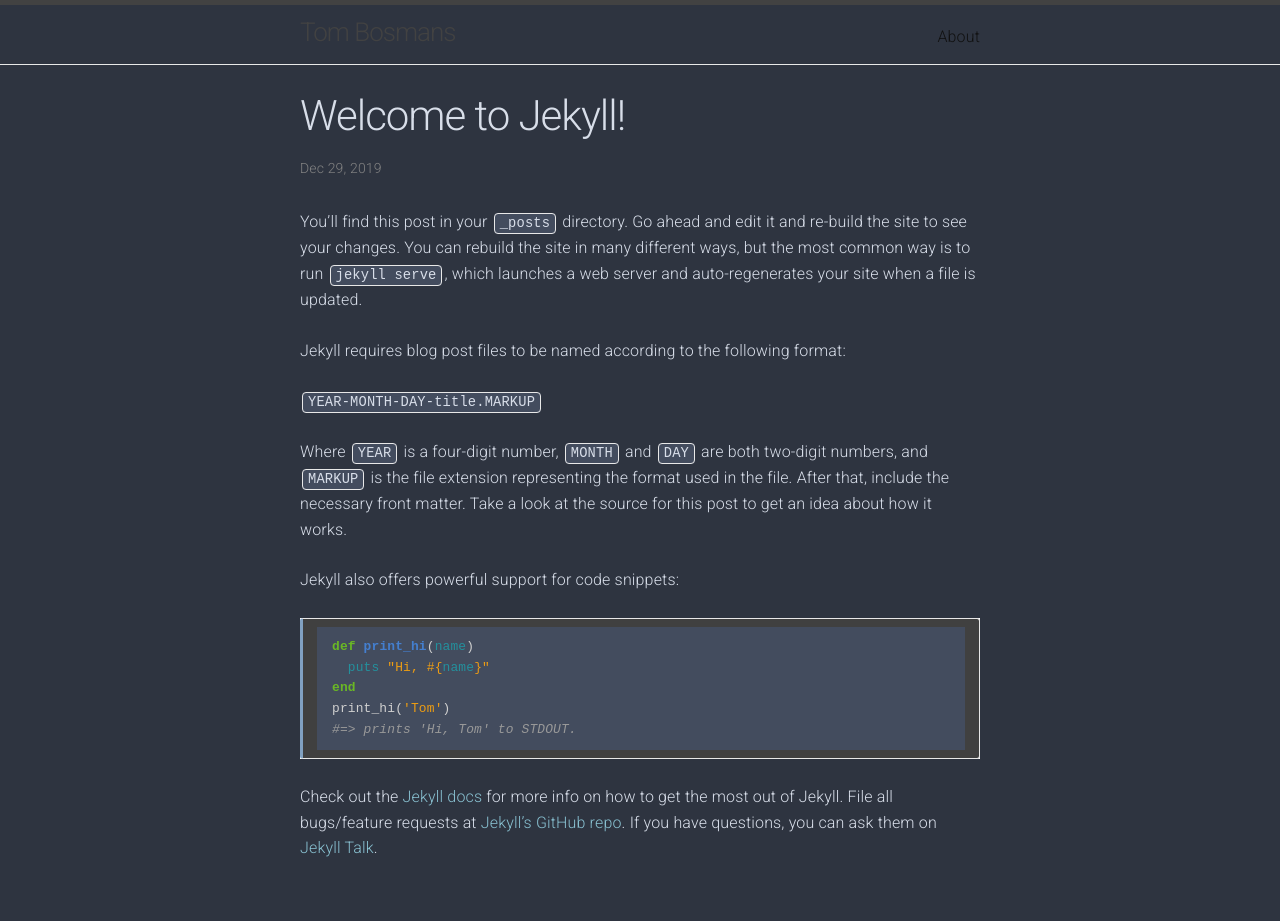
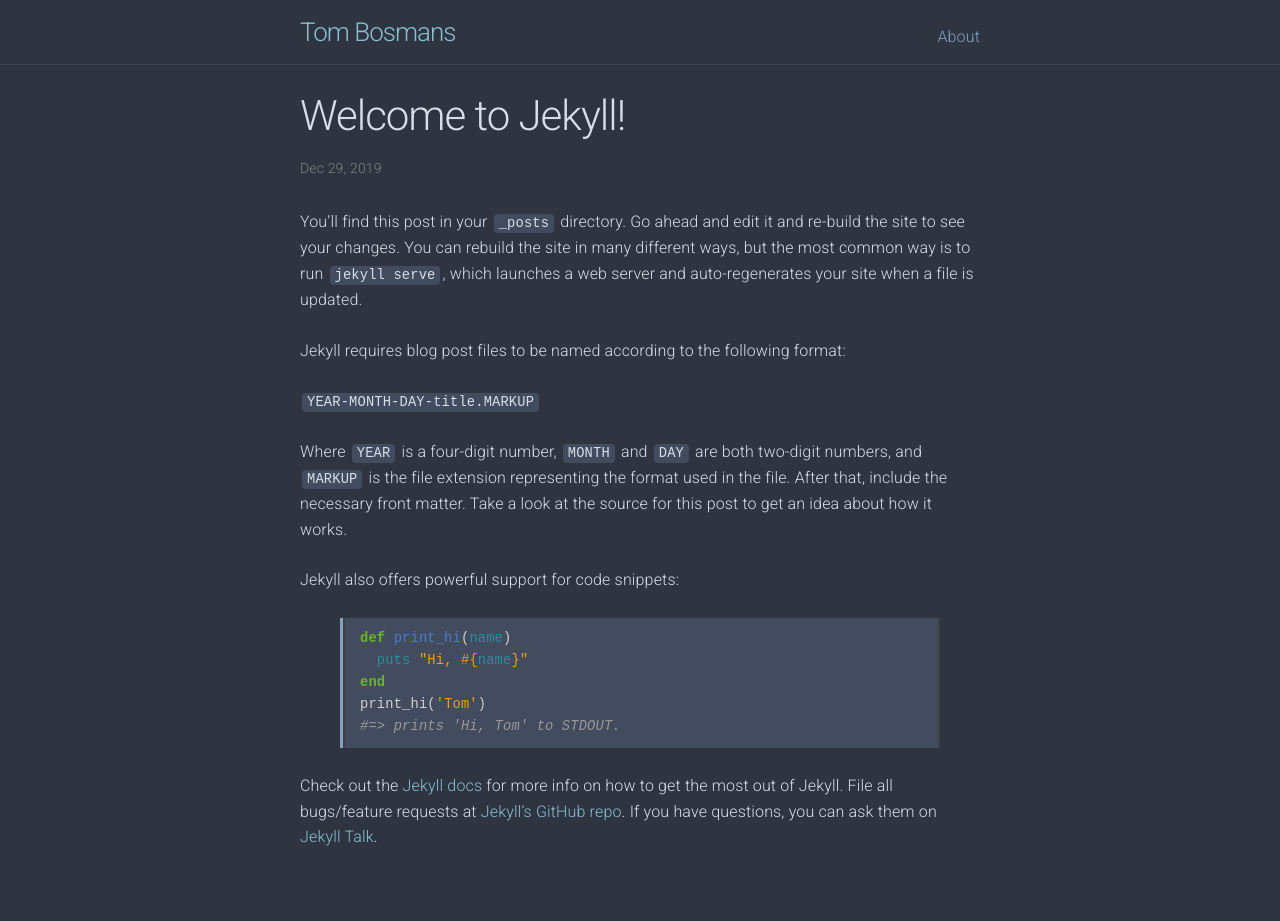
Before and after one commit to TomBosmans/old-TomBosmans.github.io, a Jekyll site: the page built from _posts/2019-12-29-welcome-to-jekyll.markdown, in a window 1280 px wide. Built offline with Jekyll 4.4.1, drawn with Linux system fonts in a browser that asks for light colours; nearby versions of some CDN libraries.

Commit message:
combine minima, milligram and nord theme

```diff
--- a/_sass/milligram/_Color.sass
+++ b/_sass/milligram/_Color.sass
@@ -1,30 +1,6 @@
 
 // Color
 // ––––––––––––––––––––––––––––––––––––––––––––––––––
-
-// Polar Night
-$nord0: #2E3440 !default
-$nord1: #3B4252 !default
-$nord2: #434C5E !default
-$nord3: #4C566A !default
-
-// Snow Storm
-$nord4: #D8DEE9 !default
-$nord5: #E5E9F0 !default
-$nord6: #ECEFF4 !default
-
-// Frost
-$nord7: #8FBCBB !default
-$nord8: #88C0D0 !default
-$nord9: #81A1C1 !default
-$nord10: #5E81AC !default
-
-// Aurora
-$nord11: #BF616A !default
-$nord12: #D08770 !default
-$nord13: #EBCB8B !default
-$nord14: #A3BE8C !default
-$nord15: #B48EAD !default
 
 // milligram defaults
 $color-initial: #fff !default
--- a/_sass/minima/_base.scss
+++ b/_sass/minima/_base.scss
@@ -1,120 +1,7 @@
-/**
- * Reset some basic elements
- */
-body, h1, h2, h3, h4, h5, h6,
-p, blockquote, pre, hr,
-dl, dd, ol, ul, figure {
-  margin: 0;
-  padding: 0;
-}
-
-
-
-/**
- * Basic styling
- */
-body {
-  font: $base-font-weight #{$base-font-size}/#{$base-line-height} $base-font-family;
-  color: $text-color;
-  background-color: $background-color;
-  -webkit-text-size-adjust: 100%;
-  -webkit-font-feature-settings: "kern" 1;
-     -moz-font-feature-settings: "kern" 1;
-       -o-font-feature-settings: "kern" 1;
-          font-feature-settings: "kern" 1;
-  font-kerning: normal;
-  display: flex;
-  min-height: 100vh;
-  flex-direction: column;
-}
-
-
-
-/**
- * Set `margin-bottom` to maintain vertical rhythm
- */
-h1, h2, h3, h4, h5, h6,
-p, blockquote, pre,
-ul, ol, dl, figure,
-%vertical-rhythm {
-  margin-bottom: $spacing-unit / 2;
-}
-
-
-
-/**
- * `main` element
- */
-main {
-  display: block; /* Default value of `display` of `main` element is 'inline' in IE 11. */
-}
-
-
-
-/**
- * Images
- */
-img {
-  max-width: 100%;
-  vertical-align: middle;
-}
-
-
-
-/**
- * Figures
- */
-figure > img {
-  display: block;
-}
-
-figcaption {
-  font-size: $small-font-size;
-}
-
-
-
-/**
- * Lists
- */
-ul, ol {
-  margin-left: $spacing-unit;
-}
-
-li {
-  > ul,
-  > ol {
-    margin-bottom: 0;
-  }
-}
-
-
-
-/**
- * Headings
- */
-h1, h2, h3, h4, h5, h6 {
-  font-weight: $base-font-weight;
-}
-
-
-
 /**
  * Links
  */
 a {
-  color: $brand-color;
-  text-decoration: none;
-
-  &:visited {
-    color: darken($brand-color, 15%);
-  }
-
-  &:hover {
-    color: $text-color;
-    text-decoration: underline;
-  }
-
   .social-media-list &:hover {
     text-decoration: none;
 
@@ -123,53 +10,6 @@
     }
   }
 }
-
-
-/**
- * Blockquotes
- */
-blockquote {
-  color: $grey-color;
-  border-left: 4px solid $grey-color-light;
-  padding-left: $spacing-unit / 2;
-  @include relative-font-size(1.125);
-  letter-spacing: -1px;
-  font-style: italic;
-
-  > :last-child {
-    margin-bottom: 0;
-  }
-}
-
-
-
-/**
- * Code formatting
- */
-pre,
-code {
-  @include relative-font-size(0.9375);
-  border: 1px solid $grey-color-light;
-  border-radius: 3px;
-  background-color: #eef;
-}
-
-code {
-  padding: 1px 5px;
-}
-
-pre {
-  padding: 8px 12px;
-  overflow-x: auto;
-
-  > code {
-    border: 0;
-    padding-right: 0;
-    padding-left: 0;
-  }
-}
-
-
 
 /**
  * Wrapper
@@ -191,8 +31,6 @@
   }
 }
 
-
-
 /**
  * Clearfix
  */
@@ -201,8 +39,6 @@
   display: table;
   clear: both;
 }
-
-
 
 /**
  * Icons
@@ -222,33 +58,3 @@
     padding-top: 5px;
   }
 }
-
-
-
-/**
- * Tables
- */
-table {
-  margin-bottom: $spacing-unit;
-  width: 100%;
-  text-align: $table-text-align;
-  color: lighten($text-color, 18%);
-  border-collapse: collapse;
-  border: 1px solid $grey-color-light;
-  tr {
-    &:nth-child(even) {
-      background-color: lighten($grey-color-light, 6%);
-    }
-  }
-  th, td {
-    padding: ($spacing-unit / 3) ($spacing-unit / 2);
-  }
-  th {
-    background-color: lighten($grey-color-light, 3%);
-    border: 1px solid darken($grey-color-light, 4%);
-    border-bottom-color: darken($grey-color-light, 12%);
-  }
-  td {
-    border: 1px solid $grey-color-light;
-  }
-}
--- a/_sass/minima/_layout.scss
+++ b/_sass/minima/_layout.scss
@@ -2,8 +2,8 @@
  * Site header
  */
 .site-header {
-  border-top: 5px solid $grey-color-dark;
-  border-bottom: 1px solid $grey-color-light;
+  border-top: 5px solid $nord0;
+  border-bottom: 1px solid $nord1;
   min-height: $spacing-unit * 1.865;
 
   // Positioning context for the mobile navigation icon
@@ -20,7 +20,7 @@
 
   &,
   &:visited {
-    color: $grey-color-dark;
+    color: $nord8;
   }
 }
 
@@ -37,7 +37,7 @@
   }
 
   .page-link {
-    color: $text-color;
+    color: $nord9;
     line-height: $base-line-height;
 
     // Gaps between nav items, but not on the last one
@@ -50,7 +50,7 @@
     position: absolute;
     top: 9px;
     right: $spacing-unit / 2;
-    background-color: $background-color;
+    background-color: $nord0;
     border: 1px solid $grey-color-light;
     border-radius: 5px;
     text-align: right;
@@ -74,7 +74,7 @@
       text-align: center;
 
       > svg {
-        fill: $grey-color-dark;
+        fill: $nord1;
       }
     }
 
--- a/_sass/minima/_syntax-highlighting.scss
+++ /dev/null
@@ -1,71 +0,0 @@
-/**
- * Syntax highlighting styles
- */
-.highlight {
-  background: #fff;
-  @extend %vertical-rhythm;
-
-  .highlighter-rouge & {
-    background: #eef;
-  }
-
-  .c     { color: #998; font-style: italic } // Comment
-  .err   { color: #a61717; background-color: #e3d2d2 } // Error
-  .k     { font-weight: bold } // Keyword
-  .o     { font-weight: bold } // Operator
-  .cm    { color: #998; font-style: italic } // Comment.Multiline
-  .cp    { color: #999; font-weight: bold } // Comment.Preproc
-  .c1    { color: #998; font-style: italic } // Comment.Single
-  .cs    { color: #999; font-weight: bold; font-style: italic } // Comment.Special
-  .gd    { color: #000; background-color: #fdd } // Generic.Deleted
-  .gd .x { color: #000; background-color: #faa } // Generic.Deleted.Specific
-  .ge    { font-style: italic } // Generic.Emph
-  .gr    { color: #a00 } // Generic.Error
-  .gh    { color: #999 } // Generic.Heading
-  .gi    { color: #000; background-color: #dfd } // Generic.Inserted
-  .gi .x { color: #000; background-color: #afa } // Generic.Inserted.Specific
-  .go    { color: #888 } // Generic.Output
-  .gp    { color: #555 } // Generic.Prompt
-  .gs    { font-weight: bold } // Generic.Strong
-  .gu    { color: #aaa } // Generic.Subheading
-  .gt    { color: #a00 } // Generic.Traceback
-  .kc    { font-weight: bold } // Keyword.Constant
-  .kd    { font-weight: bold } // Keyword.Declaration
-  .kp    { font-weight: bold } // Keyword.Pseudo
-  .kr    { font-weight: bold } // Keyword.Reserved
-  .kt    { color: #458; font-weight: bold } // Keyword.Type
-  .m     { color: #099 } // Literal.Number
-  .s     { color: #d14 } // Literal.String
-  .na    { color: #008080 } // Name.Attribute
-  .nb    { color: #0086B3 } // Name.Builtin
-  .nc    { color: #458; font-weight: bold } // Name.Class
-  .no    { color: #008080 } // Name.Constant
-  .ni    { color: #800080 } // Name.Entity
-  .ne    { color: #900; font-weight: bold } // Name.Exception
-  .nf    { color: #900; font-weight: bold } // Name.Function
-  .nn    { color: #555 } // Name.Namespace
-  .nt    { color: #000080 } // Name.Tag
-  .nv    { color: #008080 } // Name.Variable
-  .ow    { font-weight: bold } // Operator.Word
-  .w     { color: #bbb } // Text.Whitespace
-  .mf    { color: #099 } // Literal.Number.Float
-  .mh    { color: #099 } // Literal.Number.Hex
-  .mi    { color: #099 } // Literal.Number.Integer
-  .mo    { color: #099 } // Literal.Number.Oct
-  .sb    { color: #d14 } // Literal.String.Backtick
-  .sc    { color: #d14 } // Literal.String.Char
-  .sd    { color: #d14 } // Literal.String.Doc
-  .s2    { color: #d14 } // Literal.String.Double
-  .se    { color: #d14 } // Literal.String.Escape
-  .sh    { color: #d14 } // Literal.String.Heredoc
-  .si    { color: #d14 } // Literal.String.Interpol
-  .sx    { color: #d14 } // Literal.String.Other
-  .sr    { color: #009926 } // Literal.String.Regex
-  .s1    { color: #d14 } // Literal.String.Single
-  .ss    { color: #990073 } // Literal.String.Symbol
-  .bp    { color: #999 } // Name.Builtin.Pseudo
-  .vc    { color: #008080 } // Name.Variable.Class
-  .vg    { color: #008080 } // Name.Variable.Global
-  .vi    { color: #008080 } // Name.Variable.Instance
-  .il    { color: #099 } // Literal.Number.Integer.Long
-}
--- a/_sass/minima.scss
+++ b/_sass/minima/minima.scss
@@ -46,6 +46,5 @@
 // Import partials.
 @import
   "minima/base",
-  "minima/layout",
-  "minima/syntax-highlighting"
+  "minima/layout"
 ;
--- /dev/null
+++ b/_sass/variables.scss
@@ -0,0 +1,24 @@
+// Colors
+// Polar Night
+$nord0: #2E3440 !default;
+$nord1: #3B4252 !default;
+$nord2: #434C5E !default;
+$nord3: #4C566A !default;
+
+// Snow Storm
+$nord4: #D8DEE9 !default;
+$nord5: #E5E9F0 !default;
+$nord6: #ECEFF4 !default;
+
+// Frost
+$nord7: #8FBCBB !default;
+$nord8: #88C0D0 !default;
+$nord9: #81A1C1 !default;
+$nord10: #5E81AC !default;
+
+// Aurora
+$nord11: #BF616A !default;
+$nord12: #D08770 !default;
+$nord13: #EBCB8B !default;
+$nord14: #A3BE8C !default;
+$nord15: #B48EAD !default;
--- a/assets/main.scss
+++ b/assets/main.scss
@@ -2,6 +2,7 @@
 # Only the main Sass file needs front matter (the dashes are enough)
 ---
 
-@import "minima";
+@import "variables";
+@import "minima/minima";
 @import "code_highlight";
 @import "milligram/milligram";
```
